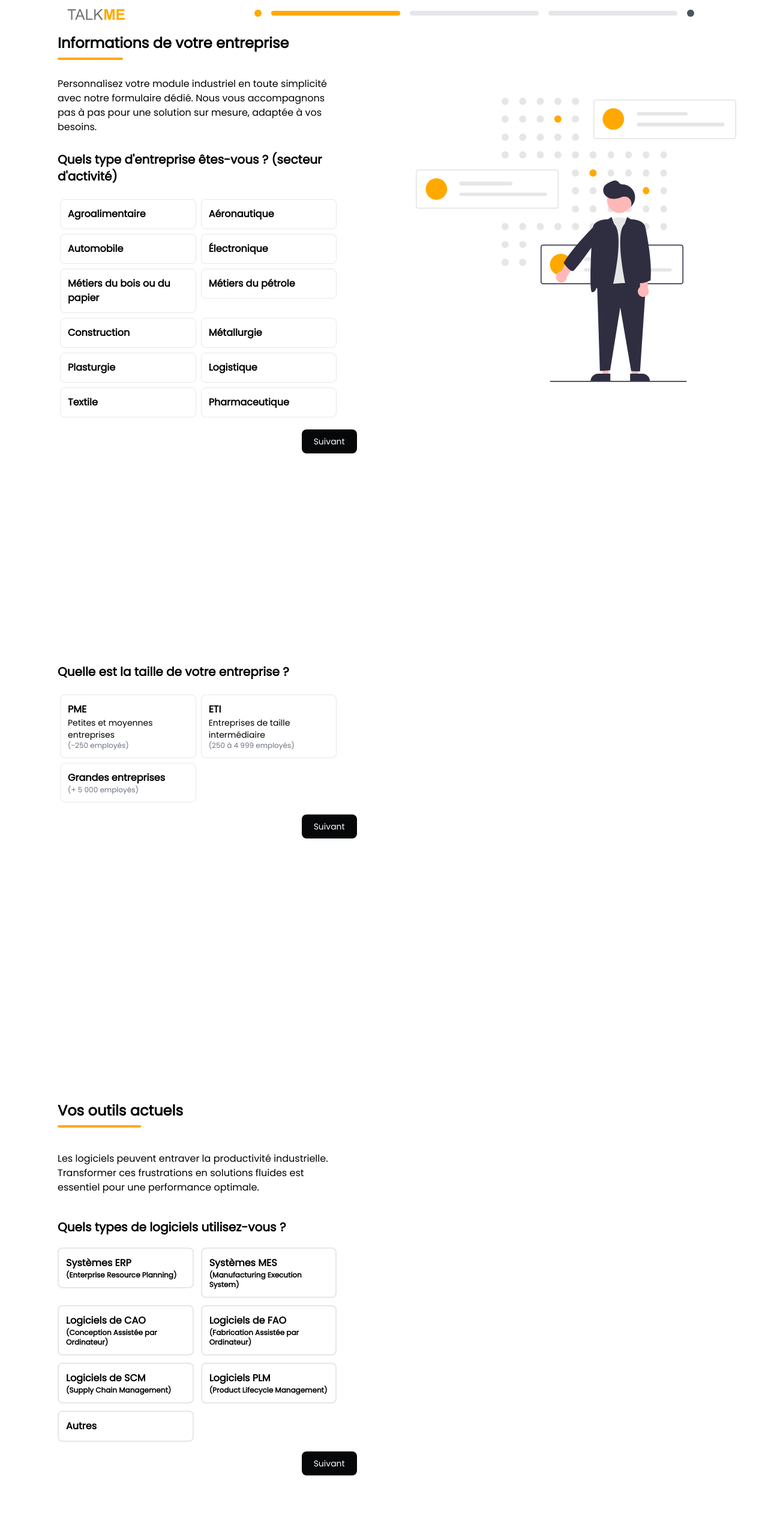
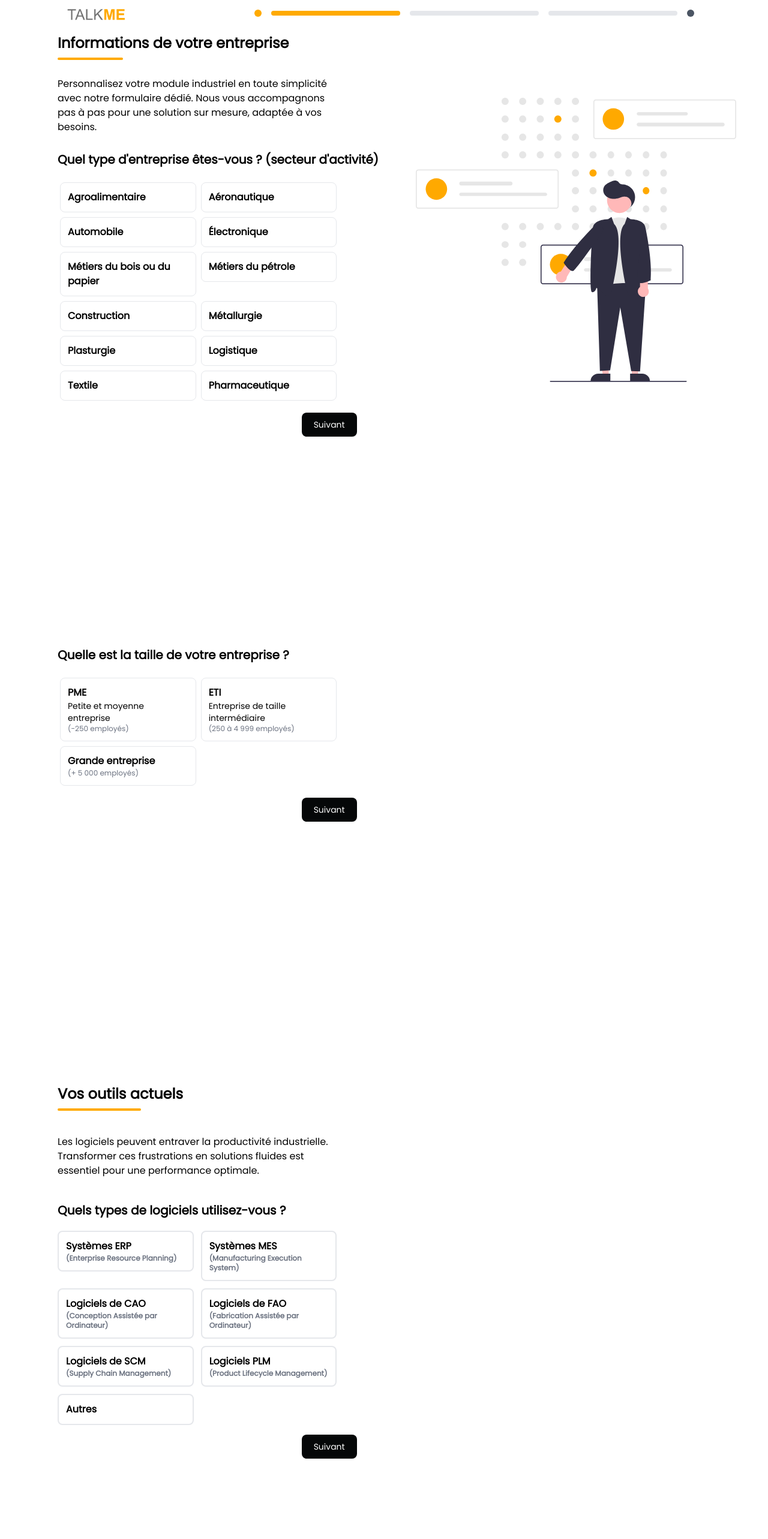
Before and after one commit to Dheliosis/TalkMe, a Nuxt app in the folder app/: page / in a window 1280 px wide. Shown: the top 2566 px of the page at 60% size. Built offline with nearby package versions, Linux system fonts and the light colour scheme.

Commit message:
FIX wording

```diff
--- a/app/app.vue
+++ b/app/app.vue
@@ -90,15 +90,15 @@ const inputsLogicielType = [
 const radioInputsEntrepriseSize = [
   {
     title: "PME",
-    subtitle: 'Petites et moyennes entreprises',
+    subtitle: 'Petite et moyenne entreprise',
     chiffre: "(-250 employés)"
   }, {
     title: "ETI",
-    subtitle: 'Entreprises de taille intermédiaire',
+    subtitle: 'Entreprise de taille intermédiaire',
     chiffre: "(250 à 4 999 employés)"
 
   }, {
-    title: "Grandes entreprises",
+    title: "Grande entreprise",
     chiffre: "(+ 5 000 employés)"
   },
 ]
@@ -198,7 +198,7 @@ const inputsIso = [
           </p>
 
           <div class="mt-7">
-            <h2 class="text-xl font-semibold">Quels type d'entreprise êtes-vous&nbsp;? (secteur d'activité)</h2>
+            <h2 class="text-xl font-semibold">Quel type d'entreprise êtes-vous&nbsp;? (secteur d'activité)</h2>
             <div class="mt-5">
               <RadioCardList :inputs="inputsEntrepriseType" />
             </div>
@@ -266,7 +266,7 @@ const inputsIso = [
         </section>
         <section id="process" class="mt-24 h-screen flex items-center">
           <div class="">
-            <h2 class="text-xl font-semibold">Quel processus souhaitez vous optimiser dans votre entreprise&nbsp;?
+            <h2 class="text-xl font-semibold">Quels processus souhaitez vous optimiser dans votre entreprise&nbsp;?
             </h2>
             <div class="mt-5">
               <CheckBoxCardList :inputs="inputsProcess" />
--- a/app/components/CheckboxCard.vue
+++ b/app/components/CheckboxCard.vue
@@ -15,7 +15,7 @@ const props = defineProps(
 			class="inline-flex items-center justify-between w-full p-3 text-black font-semibold bg-white border-2 border-gray-200 rounded-lg cursor-pointer dark:hover:text-gray-300 dark:border-gray-700 peer-checked:border-primary-500 hover:text-dark dark:peer-checked:text-gray-300 peer-checked:text-black peer-checked:bg-primary-50 hover:bg-gray-50 dark:text-gray-400 dark:bg-gray-800 dark:hover:bg-gray-700">
 			<div class="block">
 				<div class="w-full text-base">{{ title }}</div>
-				<div class="w-full text-xs">{{ subtitle }}</div>
+				<div class="w-full text-xs text-gray-500">{{ subtitle }}</div>
 			</div>
 		</label>
 	</li>
```
